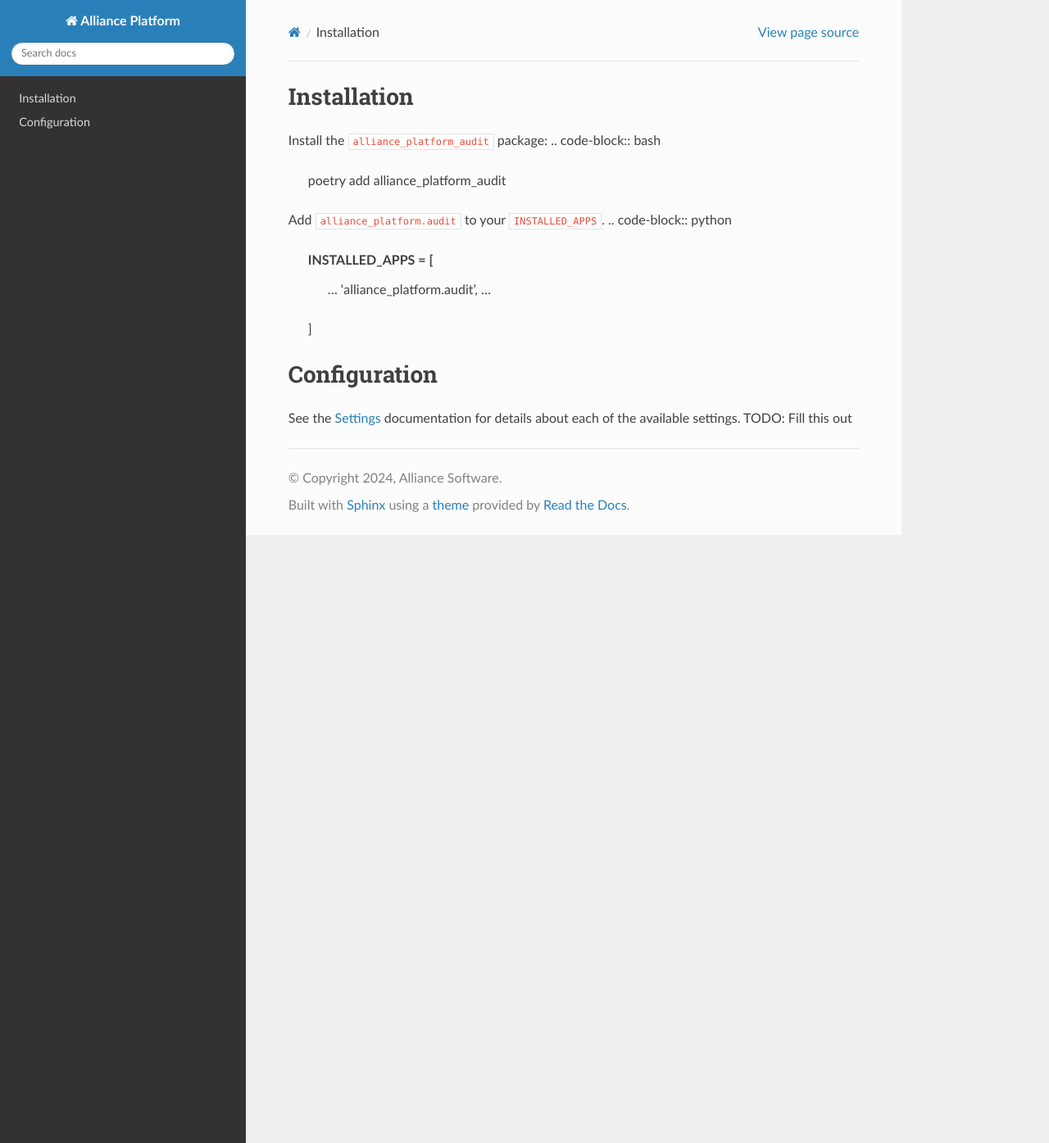
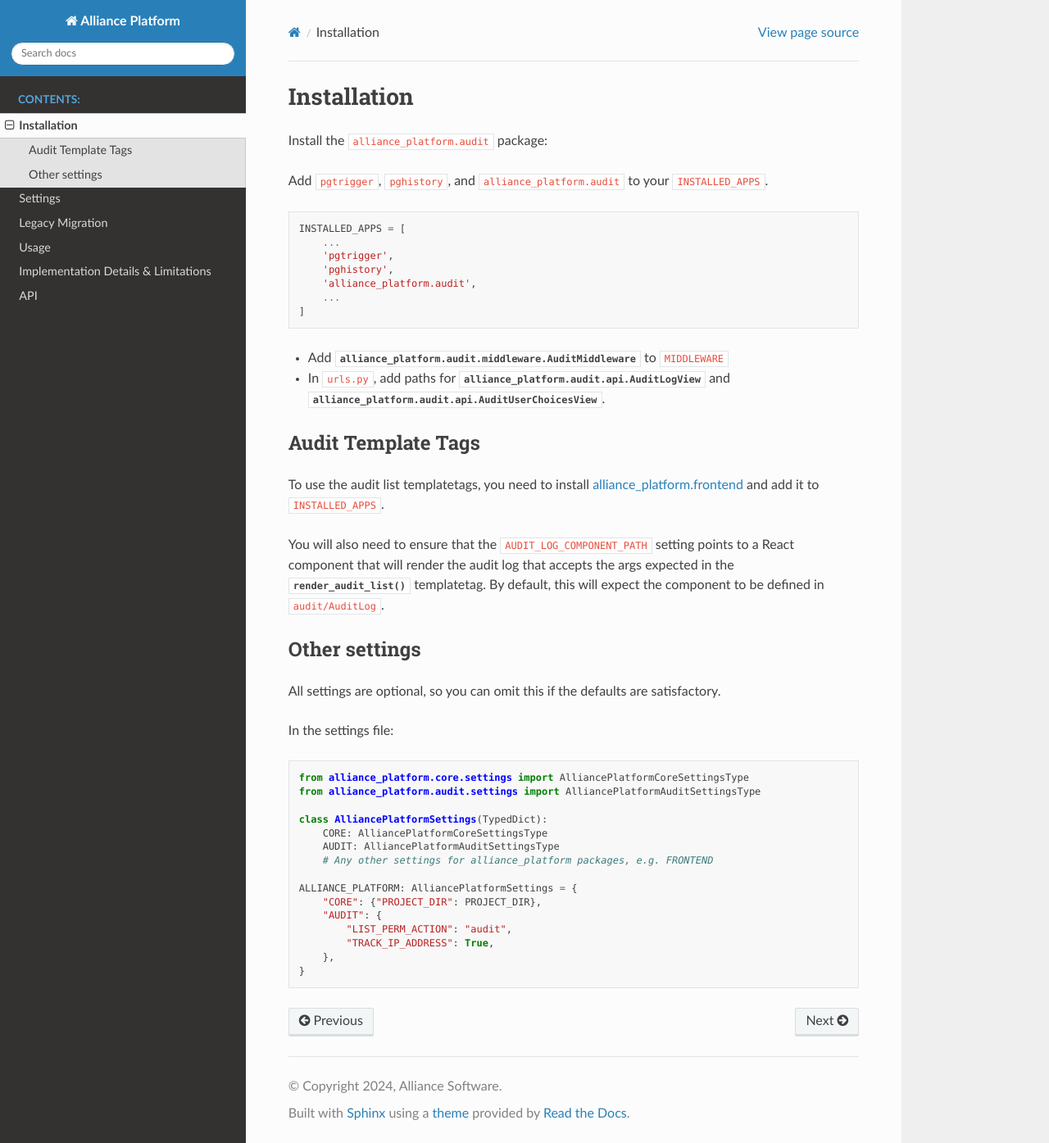
Before and after one commit to AllianceSoftware/alliance-platform-py, a Sphinx documentation site: the page built from packages/ap-audit/docs/installation.rst, in a window 1280 px wide and 1395 px high. Shown: the whole window at 82% size. Built offline with Sphinx 7.4.7 and the Read the Docs theme 3.1.0, drawn with Linux system fonts in a browser that asks for light colours; cross-references to code outside the pages are shown as plain code.

Commit message:
feature: update docs

```diff
--- a/packages/ap-audit/docs/conf.py
+++ b/packages/ap-audit/docs/conf.py
@@ -1,17 +1,31 @@
+import os
+
+import django
+
+os.environ["DJANGO_SETTINGS_MODULE"] = "test_alliance_platform_audit.settings"
+django.setup()
+
 # Configuration file for the Sphinx documentation builder.
 #
 # For the full list of built-in configuration values, see the documentation:
 # https://www.sphinx-doc.org/en/master/usage/configuration.html
+
 # -- Project information -----------------------------------------------------
 # https://www.sphinx-doc.org/en/master/usage/configuration.html#project-information
+
 project = "Alliance Platform"
 copyright = "2024, Alliance Software"
 author = "Alliance Software"
+
 # -- General configuration ---------------------------------------------------
 # https://www.sphinx-doc.org/en/master/usage/configuration.html#general-configuration
+
 templates_path = ["_templates"]
 exclude_patterns: list[str] = []
+
 autodoc_typehints = "description"
+
 # -- Options for HTML output -------------------------------------------------
 # https://www.sphinx-doc.org/en/master/usage/configuration.html#options-for-html-output
+
 html_theme = "sphinx_rtd_theme"
--- a/packages/ap-audit/docs/installation.rst
+++ b/packages/ap-audit/docs/installation.rst
@@ -1,17 +1,58 @@
 Installation
 ------------
-Install the ``alliance_platform_audit`` package:
+
+Install the ``alliance_platform.audit`` package:
+
 .. code-block:: bash
-    poetry add alliance_platform_audit
-Add ``alliance_platform.audit`` to your ``INSTALLED_APPS``.
+    poetry add alliance_platform.audit
+
+Add ``pgtrigger``, ``pghistory``, and ``alliance_platform.audit`` to your ``INSTALLED_APPS``.
+
 .. code-block:: python
+
     INSTALLED_APPS = [
         ...
+        'pgtrigger',
+        'pghistory',
         'alliance_platform.audit',
         ...
     ]
-Configuration
--------------
-.. _audit-configuration:
-See the :doc:`settings` documentation for details about each of the available settings.
-TODO: Fill this out
+
+* Add :class:`alliance_platform.audit.middleware.AuditMiddleware` to :setting:`MIDDLEWARE`
+
+* In ``urls.py``, add paths for :class:`alliance_platform.audit.api.AuditLogView` and :class:`alliance_platform.audit.api.AuditUserChoicesView`.
+
+Audit Template Tags
+~~~~~~~~~~~~~~~~~~~
+
+To use the audit list templatetags, you need to install `alliance_platform.frontend <http://127.0.0.1:56676/>`__ and add it to ``INSTALLED_APPS``.
+
+You will also need to ensure that the ``AUDIT_LOG_COMPONENT_PATH`` setting points to a React component that will render
+the audit log that accepts the args expected in the :func:`~alliance_platform.audit.templatetags.audit.render_audit_list`
+templatetag. By default, this will expect the component to be defined in ``audit/AuditLog``.
+
+
+Other settings
+~~~~~~~~~~~~~~
+
+All settings are optional, so you can omit this if the defaults are satisfactory.
+
+In the settings file:
+
+.. code-block:: python
+
+    from alliance_platform.core.settings import AlliancePlatformCoreSettingsType
+    from alliance_platform.audit.settings import AlliancePlatformAuditSettingsType
+
+    class AlliancePlatformSettings(TypedDict):
+        CORE: AlliancePlatformCoreSettingsType
+        AUDIT: AlliancePlatformAuditSettingsType
+        # Any other settings for alliance_platform packages, e.g. FRONTEND
+
+    ALLIANCE_PLATFORM: AlliancePlatformSettings = {
+        "CORE": {"PROJECT_DIR": PROJECT_DIR},
+        "AUDIT": {
+            "LIST_PERM_ACTION": "audit",
+            "TRACK_IP_ADDRESS": True,
+        },
+    }
--- a/packages/ap-audit/docs/settings.rst
+++ b/packages/ap-audit/docs/settings.rst
@@ -1,5 +1,7 @@
 Settings
 ********
+
+
 .. autoclass:: alliance_platform.audit.settings.AlliancePlatformAuditSettingsType
     :members:
     :member-order: bysource
--- a/packages/ap-core/docs/index.rst
+++ b/packages/ap-core/docs/index.rst
@@ -19,7 +19,7 @@
 
 .. code-block:: bash
 
-    poetry add alliance_platform_core alliance_platform_codegen alliance_platform_frontend
+    poetry add alliance_platform_core alliance_platform_codegen alliance_platform_frontend alliance_platform_audit
 
 Javascript Packages
 -------------------
```
Also changed, not shown: packages/ap-audit/docs/api.rst (+49 -0 lines), packages/ap-audit/docs/index.rst (+12 -1 lines), packages/ap-audit/docs/legacy-migration.rst (added, +25 -0 lines), packages/ap-audit/docs/usage.rst (added, +137 -0 lines), 1 other file.
